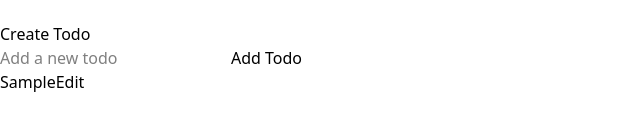
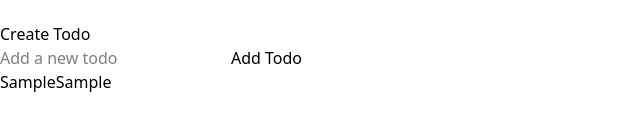
Before and after one commit to edwardomopariola/todo-app, a React (Vite) app: page / in a window 1280 px wide. Both pictures are taken after typing "Sample" into the empty fields and a click on the button "Add Todo". Shown: the part 242-372 px from the top of the page, without its empty margins (0-640 px from the left). Built offline with nearby package versions, Linux system fonts and the light colour scheme.

Commit message:
todo list functioning properly

```diff
--- a/src/components/CreateTodo.js
+++ b/src/components/CreateTodo.js
@@ -20,6 +20,13 @@ const CreateTodo = ({ IsSignedin}) => {  // Component to create a new todo
         }
     };
 
+    const deleteTodo = (index) => {  // Function to delete a todo
+        if (IsSignedin) {  // Check if the user is signed in
+            const updatedTodos = todos.filter((_, i) => i !== index);  // Filter out the todo at the specified index
+            setTodos(updatedTodos);  // Set the updated list of todos
+        }
+    }
+
     const saveEdit = () => {  // Function to save the edited todo
         if (IsSignedin && editIndex.trim()) {  // Check if the user is signed in and the edit index is not empty
             const updatedTodos = [...todos];  // Create a copy of the current list of todos
@@ -27,7 +34,6 @@ const CreateTodo = ({ IsSignedin}) => {  // Component to create a new todo
             setTodos(updatedTodos);  // Set the updated list of todos
             setEditIndex(null);  // Clear the edit index
             setEditText('');  // Clear the input field
-
         }
     }
 
@@ -45,10 +51,7 @@ const CreateTodo = ({ IsSignedin}) => {  // Component to create a new todo
                                 <button onClick={saveEdit}>Save</button>  {/* Save the edited todo */}
                             </div>
                         ) : (  // If not editing, show the edit button
-                            <button onClick={() => {  // Function to handle editing of the todo
-                                setEditIndex(index);  // Set the index of the todo being edited
-                                setEditTodos(todo);  // Set the current todo value in the input field
-                            }}>Edit</button>
+                            <span>{todo}</span>
                         )}
                     </li>
                 ))}
```
